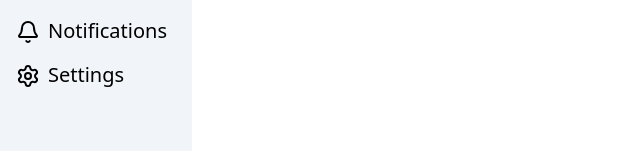
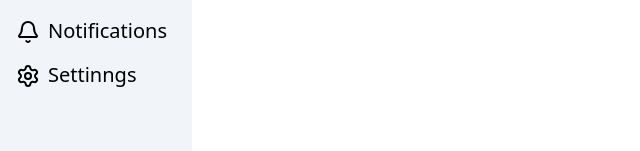
Before and after one commit to Aayan107-sk/group-project, a React (Vite) app: page / in a window 1280 px wide. Shown: the part 284-435 px from the top of the page, without its empty margins (0-640 px from the left). Built offline with nearby package versions, Linux system fonts and the light colour scheme.

Commit message:
replay navbar

```diff
--- a/src/components/Navbar.jsx
+++ b/src/components/Navbar.jsx
@@ -38,7 +38,7 @@ const Navbar = () => {
         </div>
          <div className="h-10 w-[90%] ml-2 rounded-2xl  flex  items-center gap-2 hover:bg-[#6c5ce7]  hover:text-white">
           <Settings className='ml-2' size={24}/>
-         <p className='text-xl pb-0.5'>Settings</p>
+         <p className='text-xl pb-0.5'>Settinngs</p>
         </div>
       </div>
 
```
